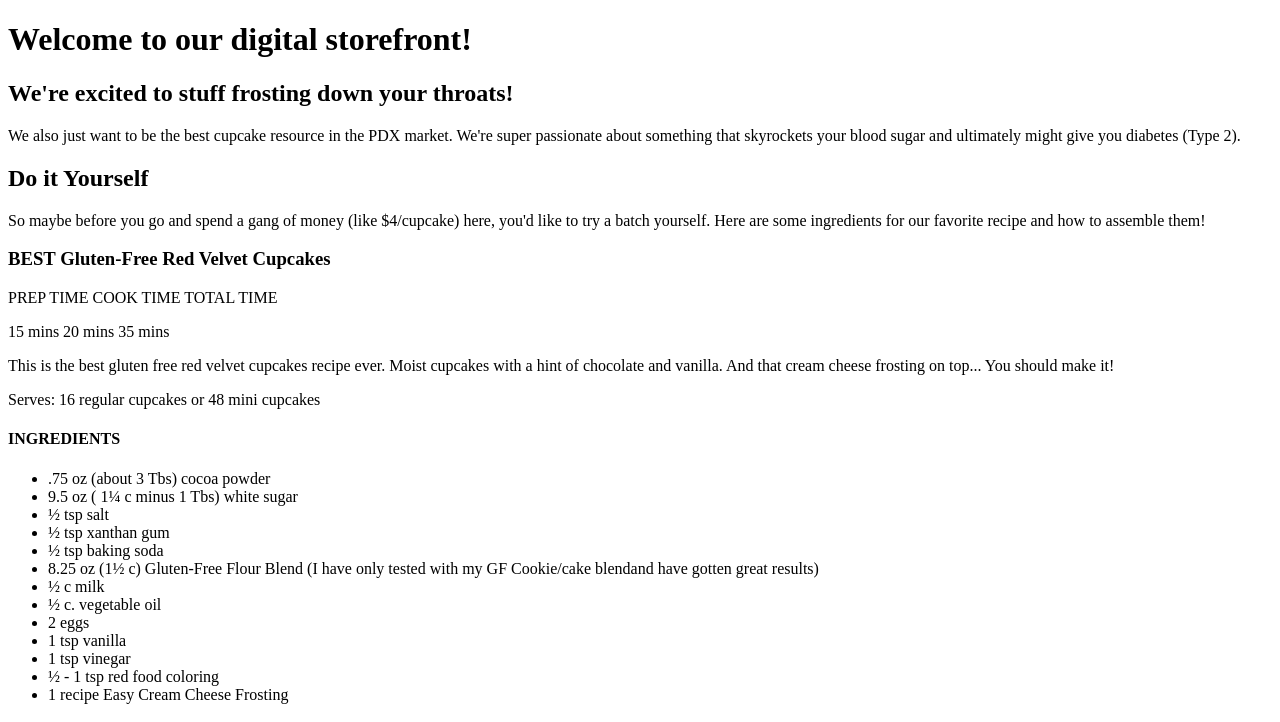
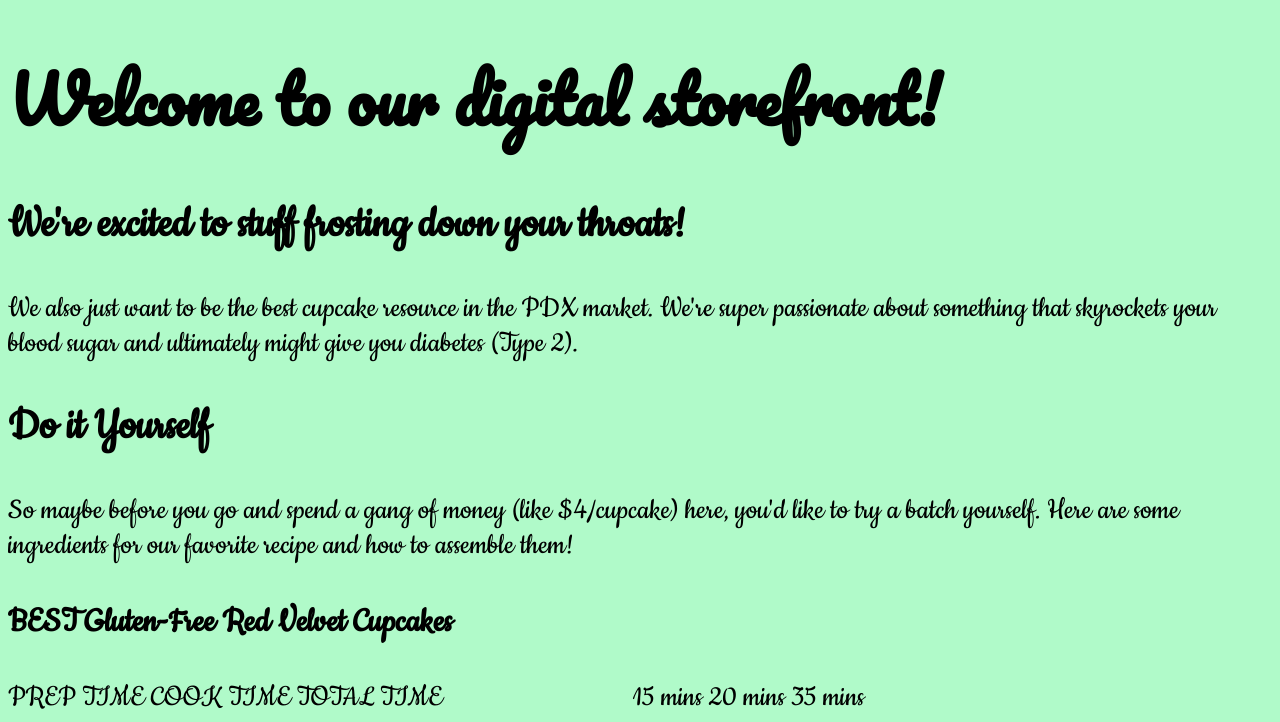
Before and after one commit to bradwisser/CupcakeShop, a plain HTML site: page cupcakeShop.html in a window 1280 px wide. Shown: the top 722 px of the page. Drawn offline with Linux system fonts and the light colour scheme.

Commit message:
Added styling to main page including fonts and background color and float

```diff
--- a/css/styles.css
+++ b/css/styles.css
@@ -0,0 +1,14 @@
+body {
+  background-color: #B0FAC9;
+  font-family: 'Cookie', cursive;
+  font-size: 32px;
+}
+
+p.summary {
+  float: left;
+  margin: 0 15% 0 0;
+}
+
+h1 {
+  font-family: 'Pacifico', cursive;
+}
--- a/cupcakeShop.html
+++ b/cupcakeShop.html
@@ -2,6 +2,8 @@
 <html>
   <head>
     <meta http-equiv="Content-Type" content="text/html; charset=UTF-8">
+    <link href='https://fonts.googleapis.com/css?family=Pacifico|Cookie' rel='stylesheet' type='text/css'>
+    <link href='https://fonts.googleapis.com/css?family=Pacifico' rel='stylesheet' type='text/css'>
     <link href="css/styles.css" rel="stylesheet" type="text/css" media="all">
     <title>Aprad's Cupcake Store</title>
   </head>
@@ -12,8 +14,10 @@
     <h2>Do it Yourself</h2>
     <p>So maybe before you go and spend a gang of money (like $4/cupcake) here, you'd like to try a batch yourself. Here are some ingredients for our favorite recipe and how to assemble them!</p>
     <h3>BEST Gluten-Free Red Velvet Cupcakes</h3>
-    <p class="summary">PREP TIME  COOK TIME  TOTAL TIME<p>
-    <p class="summary">15 mins    20 mins    35 mins<p>
+    <p class="summary">PREP TIME  COOK TIME  TOTAL TIME</p>
+    <div>
+      <p class="times">15 mins    20 mins    35 mins</p>
+    </div>
     <p>This is the best gluten free red velvet cupcakes recipe ever. Moist cupcakes with a hint of chocolate and vanilla. And that cream cheese frosting on top... You should make it!</p>
     <p>Serves: 16 regular cupcakes or 48 mini cupcakes</p>
     <h4>INGREDIENTS</h4>
@@ -44,6 +48,6 @@
     <img src="img/cupcakeFail.jpg" class="images">
     <p>Well that's why we're here! Send your custom order to <a href="mailto:aprad@cupcake.com">April & Brad</a>.
     <p>Those cupcakes above will look like the below pic when we ship them to you ;-P</p>
-    <img src="img/cupcakeWin.jpg" class="images>
+    <img src="img/cupcakeWin.jpg" class="images">
   </body>
 </html>
```
